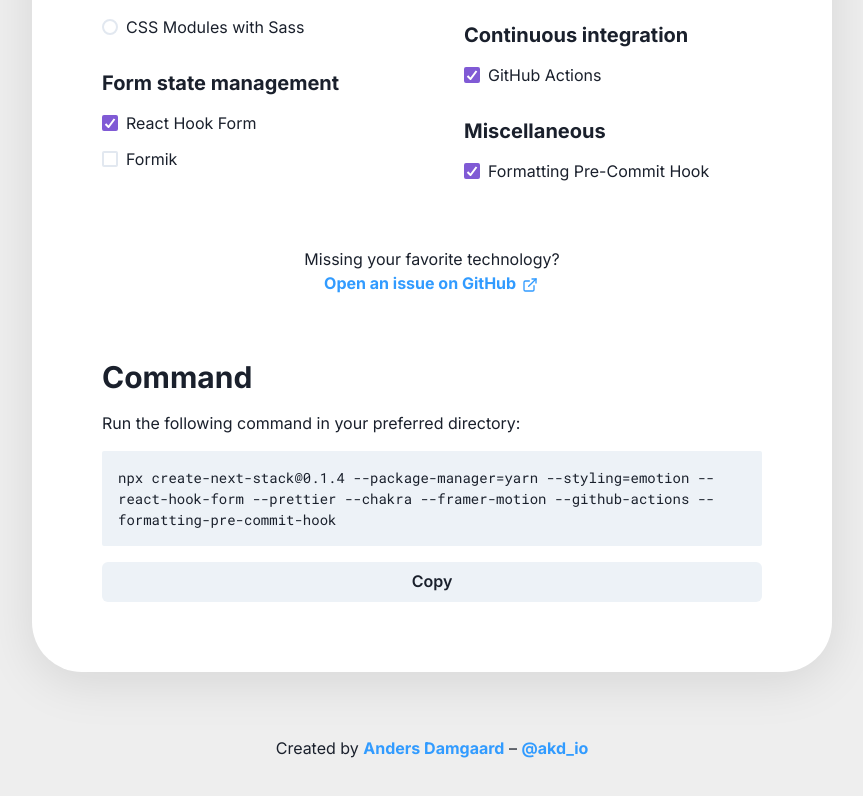
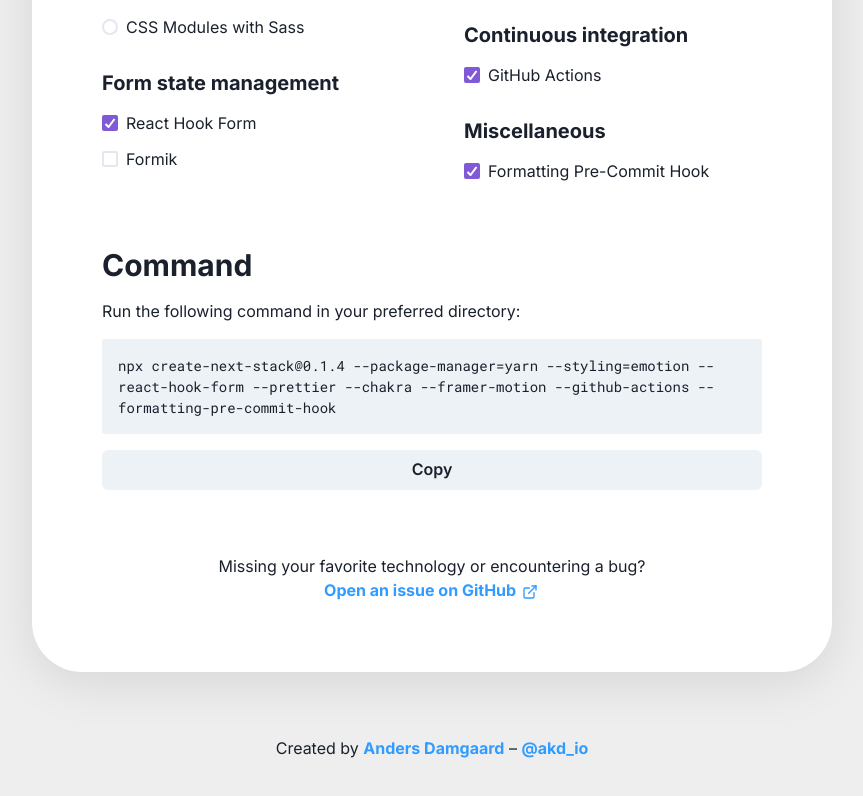
Before and after one commit to hackhero920/create-next-stack-website, a Next.js app: page / in a window 1280 px wide. Shown: the part 865-1661 px from the top of the page, without its empty margins (208-1071 px from the left). Built offline with nearby package versions, Linux system fonts and the light colour scheme.

Commit message:
Move missing tech or encountering a bug to bottom of card layout

```diff
--- a/templates/LandingPage/LandingPageTemplate.tsx
+++ b/templates/LandingPage/LandingPageTemplate.tsx
@@ -550,17 +550,6 @@
                     </Stack>
                   </Stack>
 
-                  <Text align="center">
-                    Missing your favorite technology?
-                    <br />
-                    <Anchor
-                      href="https://github.com/akd-io/create-next-stack/issues"
-                      isExternal
-                    >
-                      Open an issue on GitHub <ExternalLinkIcon mx="2px" />
-                    </Anchor>
-                  </Text>
-
                   <Stack spacing="4">
                     <Heading as="h2" size="lg">
                       Command
@@ -575,6 +564,17 @@
                       Copy
                     </Button>
                   </Stack>
+
+                  <Text align="center">
+                    Missing your favorite technology or encountering a bug?{" "}
+                    <br />
+                    <Anchor
+                      href="https://github.com/akd-io/create-next-stack/issues"
+                      isExternal
+                    >
+                      Open an issue on GitHub <ExternalLinkIcon mx="2px" />
+                    </Anchor>
+                  </Text>
                 </Stack>
               </form>
             </Box>
```
